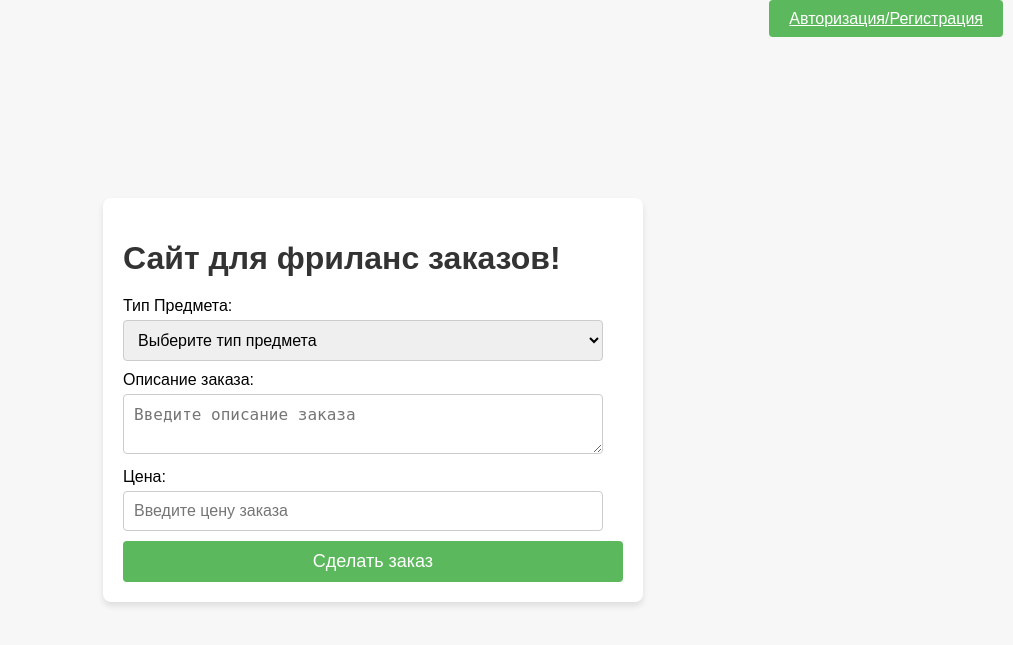
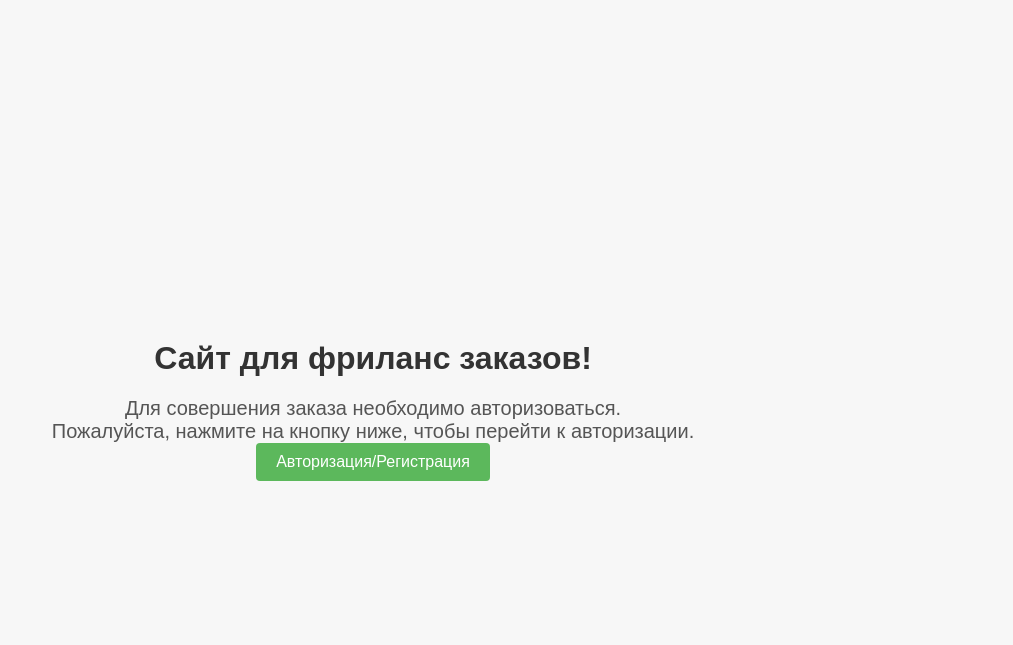
Before and after one commit to Vesimeu/ClientDjangoTelegramAPI, a Django app: page / in a window 1280 px wide. Shown: the top 645 px of the page, without its empty margins (267-1280 px from the left). Run offline with Django 5.2, Linux system fonts and the light colour scheme.

Commit message:
Сделал логику авторизованного/неавторизованного пользователя,сделал для них разные открывающие страницы, доделай реализацию регистрации и авторизации на сайт

```diff
--- a/myshop/mainshop/templates/order.html
+++ b/myshop/mainshop/templates/order.html
@@ -82,8 +82,9 @@
     <button id="order-button">Сделать заказ</button>
     </div>
        <div style="position: absolute; top: 10px; right: 10px;">
-    <a href="{% url 'telegram_auth' %}?token=" style="padding: 10px 20px; background-color: #5cb85c; color: #fff; border: none; cursor: pointer; transition: background-color 0.3s; border-radius: 4px;">Авторизация/Регистрация</a>
-        </div>
+    <a href="{% url 'profile' %}" style="padding: 10px 20px; background-color: #5cb85c; color: #fff; border: none; cursor: pointer; transition: background-color 0.3s; border-radius: 4px;">Профиль</a>
+    </div>
+
 
     <script type="text/javascript">
         document.getElementById('order-button').addEventListener('click', function() {
--- /dev/null
+++ b/myshop/mainshop/templates/order_auth.html
@@ -0,0 +1,62 @@
+<!DOCTYPE html>
+<html>
+<head>
+    <title>Заказ</title>
+    <style>
+        body {
+            background-color: #f7f7f7; /* Обновленный цвет фона */
+            display: flex;
+            flex-direction: column;
+            align-items: center;
+            justify-content: center;
+            height: 100vh; /* Высота экрана */
+            margin: 0; /* Убираем отступы */
+            font-family: 'Arial', sans-serif; /* Добавляем шрифт */
+        }
+
+        h1 {
+            font-size: 32px; /* Увеличенный размер шрифта */
+            color: #333; /* Цвет текста заголовка */
+            margin-bottom: 20px;
+        }
+
+        #order-form {
+            display: none; /* Скрытие формы заказа */
+        }
+
+        #order-button {
+            display: none; /* Скрытие кнопки заказа */
+        }
+
+        #auth-message {
+            font-size: 20px;
+            color: #555;
+            text-align: center;
+        }
+
+        #auth-link {
+            padding: 10px 20px;
+            background-color: #5cb85c;
+            color: #fff;
+            border: none;
+            cursor: pointer;
+            transition: background-color 0.3s;
+            border-radius: 4px;
+            text-decoration: none;
+        }
+
+        #auth-link:hover {
+            background-color: #4cae4c;
+        }
+    </style>
+</head>
+<body>
+    <h1>Сайт для фриланс заказов!</h1>
+    <div id="auth-message">
+        Для совершения заказа необходимо авторизоваться.
+        <br>
+        Пожалуйста, нажмите на кнопку ниже, чтобы перейти к авторизации.
+    </div>
+    <a id="auth-link" href="{% url 'telegram_auth' %}?token=">Авторизация/Регистрация</a>
+</body>
+</html>
--- a/myshop/mainshop/templates/telegram_auth.html
+++ b/myshop/mainshop/templates/telegram_auth.html
@@ -7,7 +7,7 @@
     <h1>Авторизация/Регистрация</h1>
     <p>Для авторизации или регистрации нажмите на кнопку ниже и следуйте инструкциям бота.</p>
     <!-- Изменяем метод формы на GET и указываем ссылку на страницу бота -->
-    <form action="https://telegram.me/your_bot_username" method="get">
+    <form action="https://t.me/WebAuthHelperBot" method="get">
         <button type="submit" style="padding: 10px 20px; background-color: #5cb85c; color: #fff; border: none; cursor: pointer; transition: background-color 0.3s; border-radius: 4px;">Авторизация/Регистрация</button>
     </form>
 </body>
--- a/myshop/mainshop/views.py
+++ b/myshop/mainshop/views.py
@@ -55,9 +55,9 @@ def send_order(request):
 @csrf_exempt
 def telegram_auth(request):
     if request.method == 'GET':
-        # Проверяем наличие токена в запросе
-        if 'token' in request.GET:
-            token = request.GET['token']
+        # Проверяем значение токена в запросе
+        token = request.GET.get('token')
+        if token:
             user = User.objects.filter(token=token).first()
             if user:
                 login(request, user)
@@ -71,7 +71,7 @@ def telegram_auth(request):
             else:
                 return JsonResponse({'status': 'error', 'message': 'Пользователь не зарегистрирован'}, status=401)
         else:
-            # Если токен отсутствует в запросе, перенаправляем на страницу регистрации/авторизации
+            # Если токен отсутствует или пустой, отображаем страницу авторизации/регистрации
             return render(request, 'telegram_auth.html')
 
     elif request.method == 'POST':
@@ -88,10 +88,26 @@ def send_message_to_telegram(message):
         print(f"Ошибка при отправке сообщения в Telegram: {e}")
         return False
 
+def profile_view(request):
+    # Здесь необходимо получить информацию о пользователе и передать её в шаблон
+    user = request.user  # Получаем текущего пользователя
+    return render(request, 'profile.html', {'user': user})
+
+
 def order_page(request):
     try:
         telegram_id = request.COOKIES.get('telegram_id', '0')
-        return render(request, 'order.html', {'telegram_id': telegram_id})
+        print(request.session.get('is_authenticated'))
+
+        # Проверяем, авторизован ли пользователь
+        if request.session.get('is_authenticated') == None:
+            # Получаем имя пользователя и передаем его в шаблон
+            username = request.user.username
+            return render(request, 'order_auth.html', {'username': username})
+        else:
+            # Если пользователь не авторизован, используем обычный шаблон order.html
+            print(request.COOKIES)
+            return render(request, 'order.html', {'telegram_id': telegram_id})
     except Exception as e:
         print(f"Ошибка: {e}")
         return JsonResponse({'status': 'error'}, status=500)
--- a/myshop/myshop/urls.py
+++ b/myshop/myshop/urls.py
@@ -5,6 +5,7 @@ from django.contrib import admin
 from django.urls import include, path
 from mainshop.views import order_page
 from mainshop.views import telegram_auth
+from mainshop.views import profile_view
 from django.contrib.auth import views as auth_views
 
 urlpatterns = [
@@ -13,4 +14,5 @@ urlpatterns = [
     path('', order_page, name='home'),  # обрабатывает корневой URL
     path('telegram_auth/', telegram_auth, name='telegram_auth'),
     path('accounts/login/', auth_views.LoginView.as_view(), name='login'),
+    path('profile/', profile_view, name='profile'),
 ]
```
Also changed, not shown: myshop/mainshop/templates/profile.html (added, +13 -0 lines), 1 other file.
